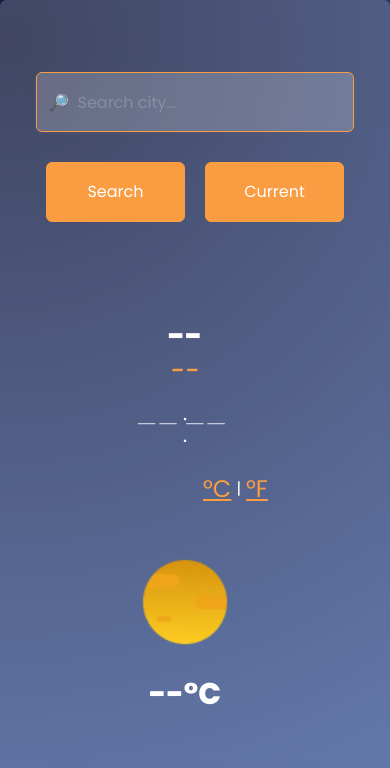
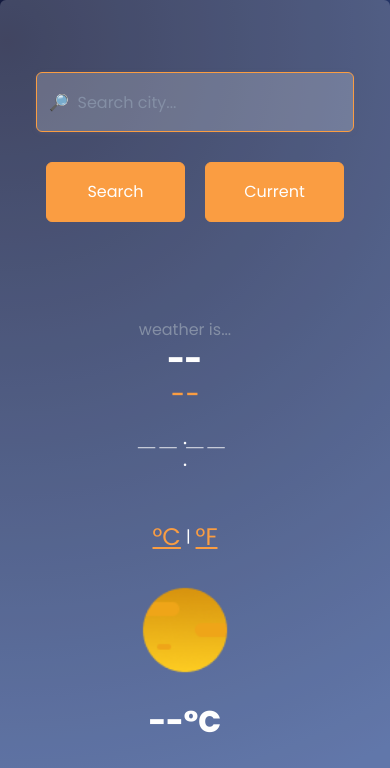
Before and after one commit to ellieyouoff/weather-app, a plain HTML site: page index.html in a window 390 px wide. Shown: the top 768 px of the page. Drawn offline with nearby package versions, Linux system fonts and the light colour scheme.

Commit message:
added weather description

```diff
--- a/index.html
+++ b/index.html
@@ -56,13 +56,14 @@
           >
             <div class="row mt-4 current p-4 pb-0 ps-1">
               <div class="col-md-8 col-sm-12 location">
+                <span id="weather-description">weather is...</span>
                 <h1>--</h1>
                 <h2>--</h2>
                 <p class="time m-1">--:--</p>
               </div>
               <div class="col-md-4 col-sm-12 current-weather">
                 <div
-                  class="links d-flex flex-row align-items-center justify-content-start"
+                  class="links d-flex flex-row align-items-center justify-content-center mt-4"
                 >
                   <a class="temp-link" href="#" id="to-celcius">°C</a>
                   <span class="temp-divider">|</span>
--- a/script.js
+++ b/script.js
@@ -65,6 +65,7 @@ function handlePosition(position) {
 
 function logData(response) {
   let currentTemperature = document.getElementById("current-temp");
+  let weatherDescription = document.getElementById("weather-description");
   let cityHeading = document.querySelector("h1");
   let countryHeading = document.querySelector("h2");
   let humidity = document.getElementById("humidity");
@@ -77,6 +78,10 @@ function logData(response) {
   changeElementInnerHtml(currentTemperature, temperature);
   changeElementInnerHtml(humidity, response.data.temperature.humidity);
   changeElementInnerHtml(wind, response.data.wind.speed);
+  changeElementInnerHtml(
+    weatherDescription,
+    response.data.condition.description
+  );
 
   icon.setAttribute(
     "src",
--- a/style.css
+++ b/style.css
@@ -58,6 +58,10 @@ li {
   justify-content: space-between;
 }
 
+#weather-description {
+  color: #848fa5;
+}
+
 .location h1 {
   color: #fefefe;
   font-size: 5vh;
@@ -80,7 +84,7 @@ li {
 
 .links {
   width: 120px;
-  margin: 0 0 20px;
+  margin: 20px 0;
 }
 
 .temp-link {
@@ -254,6 +258,10 @@ footer {
     font-size: 16px;
   }
 
+  .links {
+    margin: 0 auto;
+  }
+
   .value {
     font-size: 28px;
   }
```
